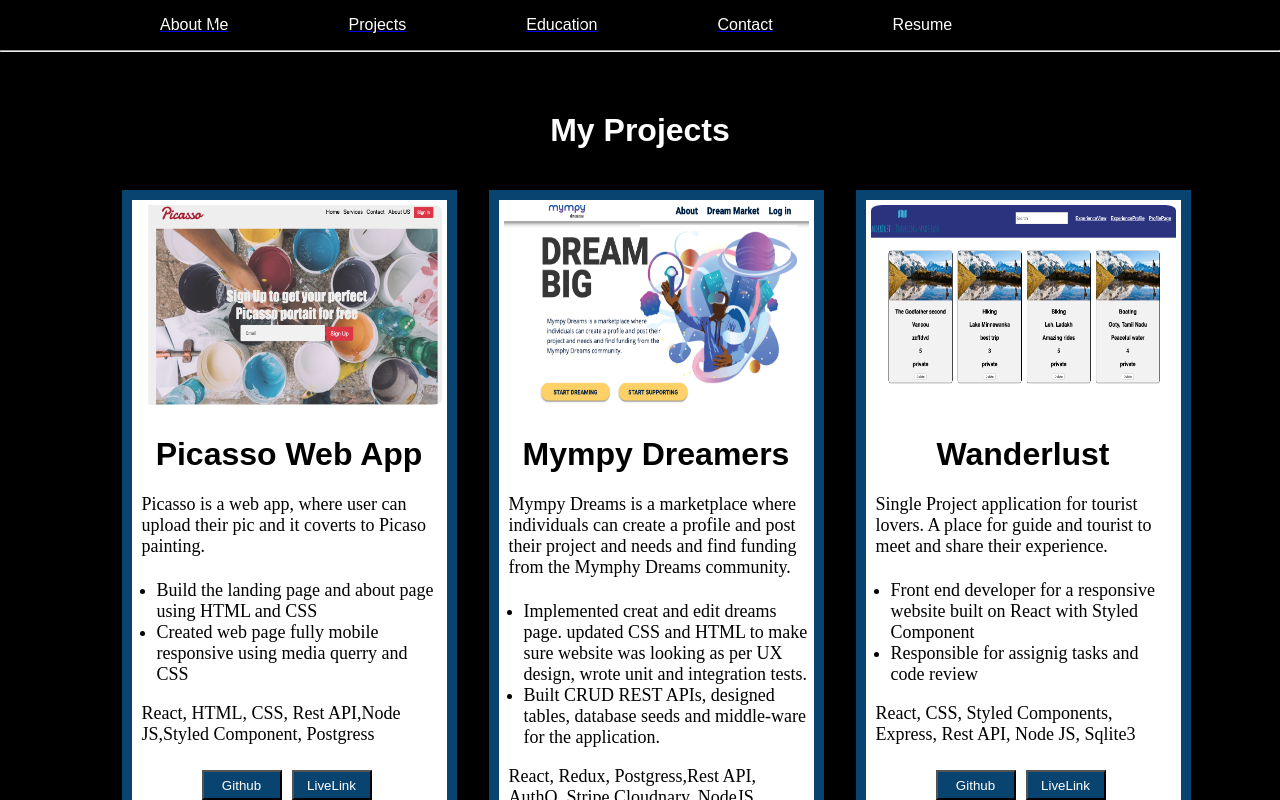
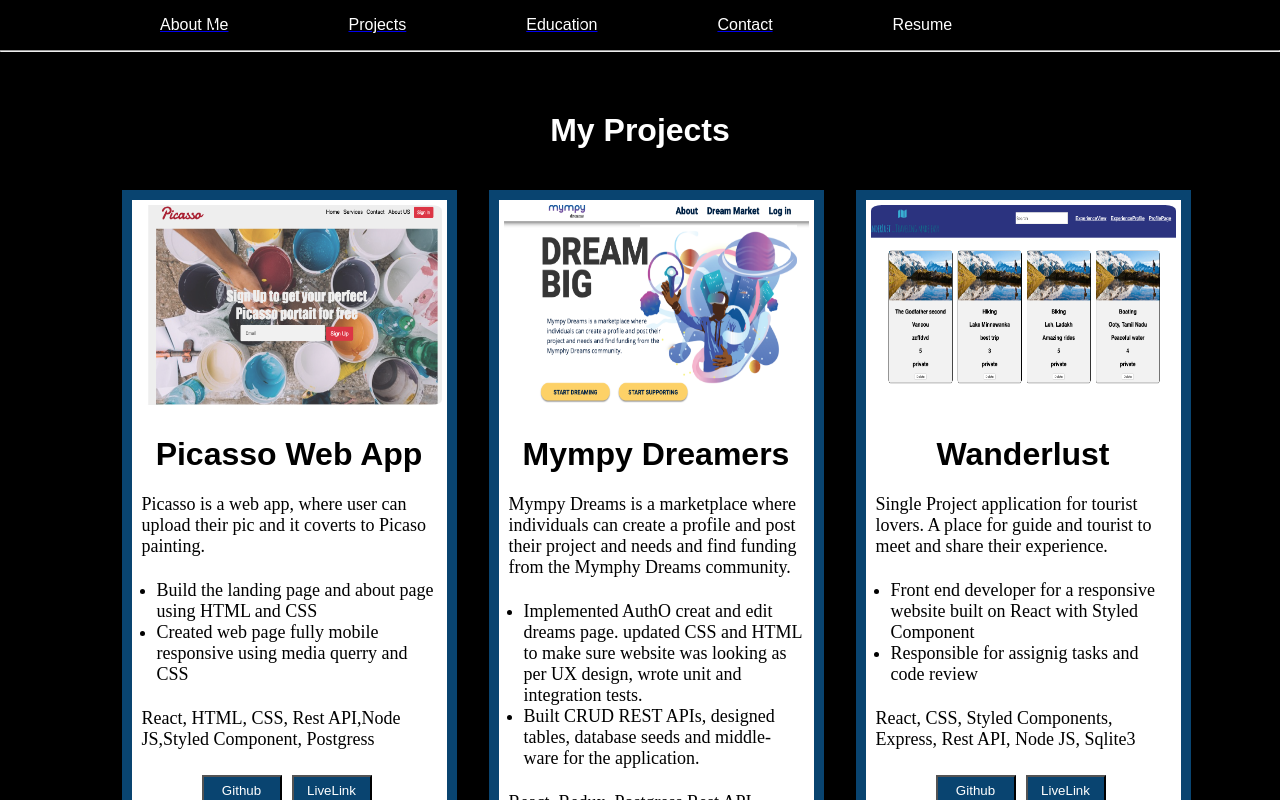
Before and after one commit to Manjukcthapa/Portfolio, a React (Create React App) app: page /Project in a window 1280 px wide. Shown: the top 800 px of the page. Built offline with nearby package versions, Linux system fonts and the light colour scheme.

Commit message:
updated project description

```diff
--- a/src/Component/data/data.js
+++ b/src/Component/data/data.js
@@ -27,7 +27,7 @@ import image3 from '../../images/nci.png';
         "githublink":"https://github.com/mympy-dreamers/Frontend",
         "livelink":"https://mympydreamers.netlify.com/",
         "responsibility": [
-            "Implemented creat and edit dreams page. updated CSS and HTML to make sure website was looking as per UX design, wrote unit and integration tests.",
+            "Implemented  AuthO creat and edit dreams page. updated CSS and HTML to make sure website was looking as per UX design, wrote unit and integration tests.",
             "Built CRUD REST APIs, designed tables, database seeds and middle-ware for the application."
         ]
     },
--- a/src/Component/project.css
+++ b/src/Component/project.css
@@ -58,8 +58,9 @@
 .items{
   font-size: 18px;
   font-family: "Times New Roman", Times, serif;
-  padding-right: 5px;
+  padding-right: 8px;
   padding-left: 25px;
+  padding-bottom: 5px;
 }
 
 .project-button{
```
